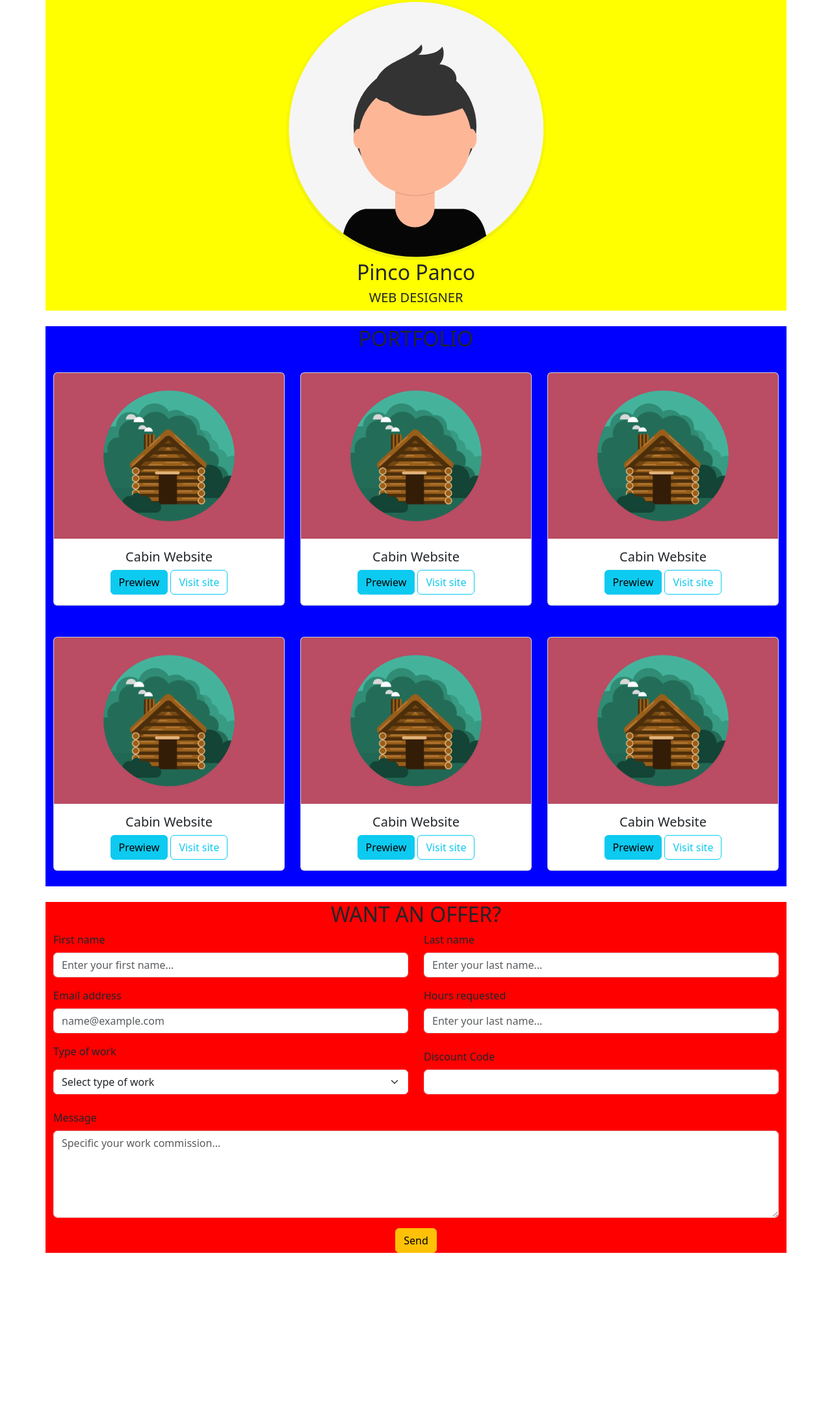
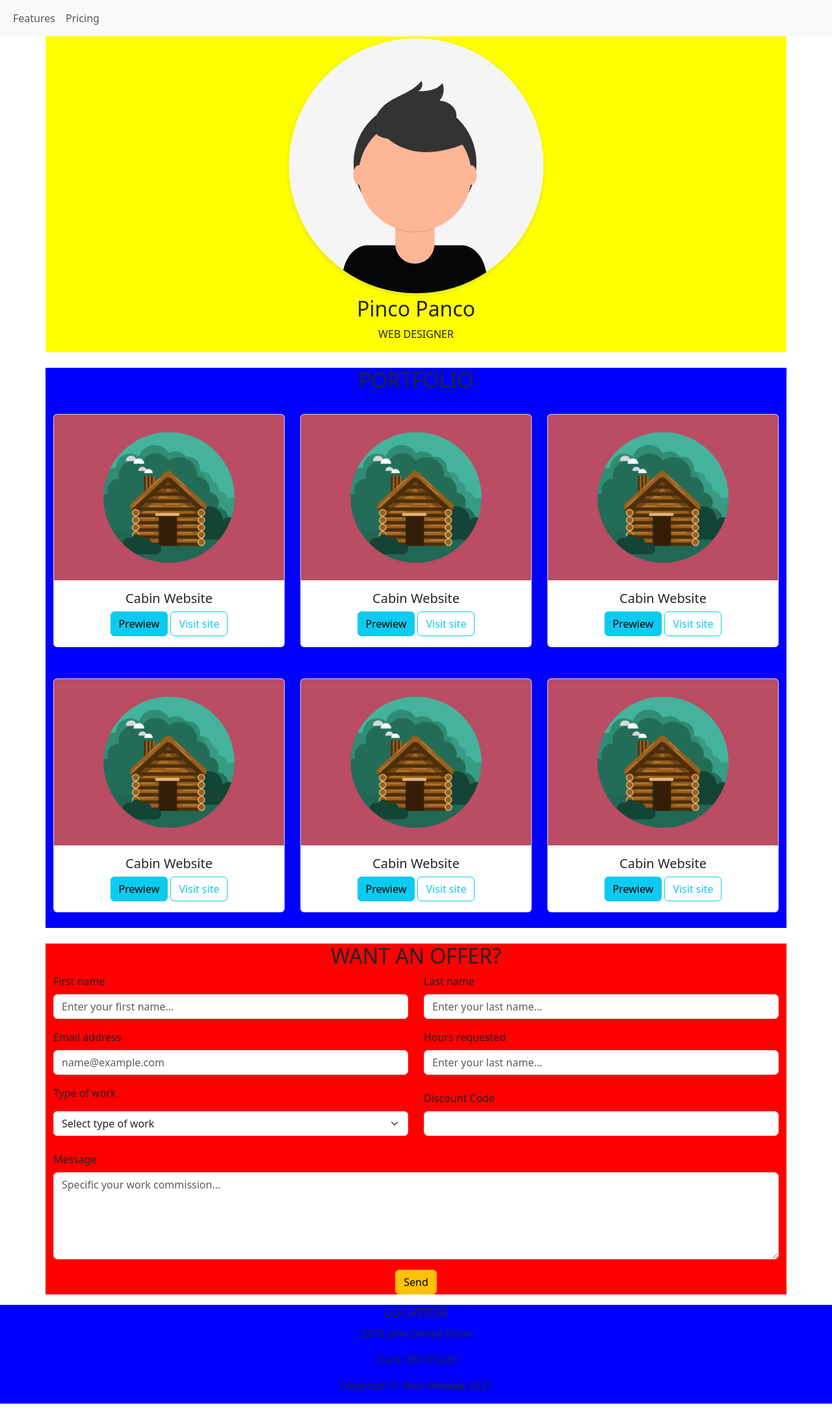
Before and after one commit to tessleo99/bootstrap-html-freelancer, a plain HTML site: page index.html in a window 1280 px wide. Shown: the whole page at 65% size. Before the commit the page ends 1928 px from the top, so only its background shows below. Drawn offline with nearby package versions, Linux system fonts and the light colour scheme.

Commit message:
navbar e footer

```diff
--- a/index.html
+++ b/index.html
@@ -13,6 +13,19 @@
 
     <header>
       <!--Navbar-->
+      <nav class="navbar navbar-expand-lg bg-body-tertiary">
+        <div class="container-fluid">
+          <div class="collapse navbar-collapse" id="navbarNavAltMarkup">
+            <div class="navbar-nav">
+
+              <a class="nav-link" href="#">Features</a>
+              <a class="nav-link" href="#">Pricing</a>
+
+            </div>
+          </div>
+        </div>
+      </nav>
+
 
     </header>
 
@@ -24,7 +37,7 @@
           <div class="col">
             <img src="./img/undraw_profile_pic_ic5t.svg" height="400" alt="Foto profilo Pinco Panco">
             <h2>Pinco Panco</h2>
-            <h5>WEB DESIGNER</h5>
+            <p>WEB DESIGNER</p>
           </div>
         </div>
 
@@ -176,45 +189,25 @@
 
 
         </div>
-
       </div>
-
-
-
-
-
-
-
-
-
     </main>
-
-
-
-
-
-
-
-
-
-
-
-
-
-
-
-
-
-
-
-
-
-
 
 
 
     <footer>
       <!--LOCATION-->
+      <div class="container-fluid text-center bg-blue">
+        <div class="row my-3">
+          <div class="col">
+            <h5>LOCATION</h5>
+            <p>2215 John Daniel Drive</p>
+            <p>Clark, MO 65243</p>
+            <p>Copyritgh &#0169; Your Website 2021</p>
+          </div>
+
+        </div>
+
+      </div>
     </footer>
 
 
```
